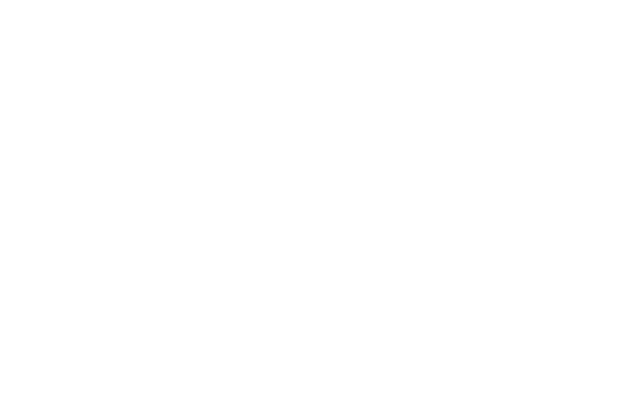
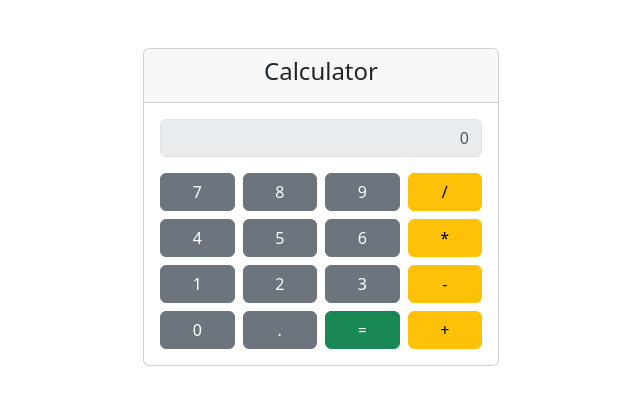
Before and after one commit to pedroD630/js-calculator, a plain HTML site: page index.html in a window 1280 px wide. Shown: the whole page, without its empty margins (319-959 px from the left). Drawn offline with nearby package versions, Linux system fonts and the light colour scheme.

Commit message:
Create basic calculator structure

```diff
--- a/index.html
+++ b/index.html
@@ -4,16 +4,46 @@
     <meta charset="UTF-8">
     <meta name="viewport" content="width=device-width, initial-scale=1.0">
     <title>JS Calculator</title>
-    <!-- Bootstrap CSS -->
     <link href="https://cdn.jsdelivr.net/npm/bootstrap@5.3.0/dist/css/bootstrap.min.css" rel="stylesheet">
-    <!-- Bootstrap Icons -->
     <link href="https://cdn.jsdelivr.net/npm/bootstrap-icons/font/bootstrap-icons.css" rel="stylesheet">
-    <!-- Custom Styles -->
     <link rel="stylesheet" href="/utils/styles.css">
 </head>
 <body>
     <script src="https://cdn.jsdelivr.net/npm/bootstrap@5.3.0/dist/js/bootstrap.bundle.min.js"></script>
-    <!-- Custom Script -->
+    <div class="container mt-5">
+        <div class="row justify-content-center">
+            <div class="col-md-4">
+                <div class="card">
+                    <div class="card-header text-center">
+                        <h4>Calculator</h4>
+                    </div>
+                    <div class="card-body">
+                        <div class="mb-3">
+                            <input type="text" id="calculator-display" class="form-control text-end" placeholder="0" disabled>
+                        </div>
+                        <div class="row g-2">
+                            <div class="col-3"><button class="btn btn-secondary w-100">7</button></div>
+                            <div class="col-3"><button class="btn btn-secondary w-100">8</button></div>
+                            <div class="col-3"><button class="btn btn-secondary w-100">9</button></div>
+                            <div class="col-3"><button class="btn btn-warning w-100">/</button></div>
+                            <div class="col-3"><button class="btn btn-secondary w-100">4</button></div>
+                            <div class="col-3"><button class="btn btn-secondary w-100">5</button></div>
+                            <div class="col-3"><button class="btn btn-secondary w-100">6</button></div>
+                            <div class="col-3"><button class="btn btn-warning w-100">*</button></div>
+                            <div class="col-3"><button class="btn btn-secondary w-100">1</button></div>
+                            <div class="col-3"><button class="btn btn-secondary w-100">2</button></div>
+                            <div class="col-3"><button class="btn btn-secondary w-100">3</button></div>
+                            <div class="col-3"><button class="btn btn-warning w-100">-</button></div>
+                            <div class="col-3"><button class="btn btn-secondary w-100">0</button></div>
+                            <div class="col-3"><button class="btn btn-secondary w-100">.</button></div>
+                            <div class="col-3"><button class="btn btn-success w-100">=</button></div>
+                            <div class="col-3"><button class="btn btn-warning w-100">+</button></div>
+                        </div>
+                    </div>
+                </div>
+            </div>
+        </div>
+    </div>
     <script src="/utils/script.js"></script>
 </body>
 </html>
```
